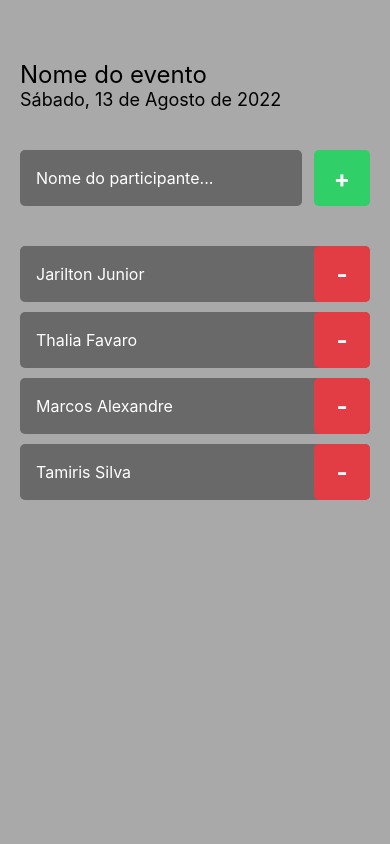
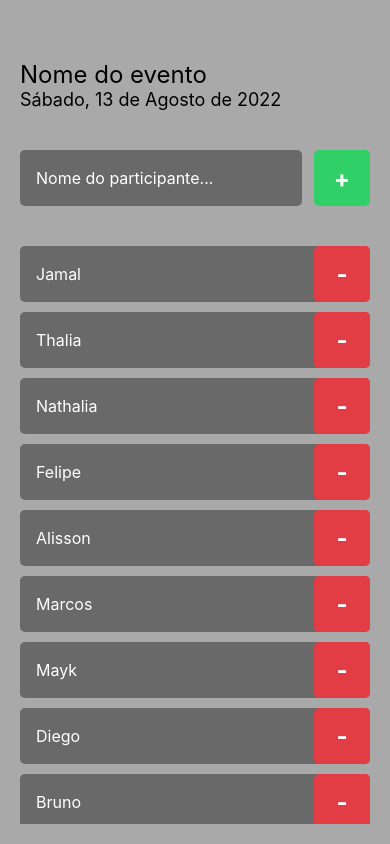
Before and after one commit to jarilton/App_ImHere_React-Native, a React Native app: screen / in a window 390 px wide. Built offline with nearby package versions, Linux system fonts and the light colour scheme.

Commit message:
Percorrendo nome dos partipantes e scroll da tela

```diff
--- a/src/screens/Home/index.tsx
+++ b/src/screens/Home/index.tsx
@@ -1,14 +1,16 @@
-import { Text, View, TextInput, TouchableOpacity } from "react-native";
+import { Text, View, TextInput, TouchableOpacity, ScrollView } from "react-native";
 import { styles } from "./styles";
 import { Participant } from "../../components/Participant";
 
 export default function Home() {
 
+  const participant = ['Jamal', 'Thalia', 'Nathalia', 'Felipe', 'Alisson', 'Marcos', 'Mayk', 'Diego', 'Bruno', 'Ana']
+
   function handlePartipantAdd() {
     alert("Você clicou para adicionar um participante!")
   }
 
-  function handlePartipantRemove( name: string ) {
+  function handlePartipantRemove(name: string) {
     alert(`Você clicou para remover o participante ${name}`)
   }
   return (
@@ -31,10 +33,18 @@ export default function Home() {
         </TouchableOpacity>
       </View>
 
-      <Participant name="Jarilton Junior" onRemove={() => handlePartipantRemove("Jarilton Junior")} />
-      <Participant name="Thalia Favaro" onRemove={() => handlePartipantRemove("Thalia Favaro")} />
-      <Participant name="Marcos Alexandre" onRemove={() => handlePartipantRemove("Marcos Alexandre")} />
-      <Participant name="Tamiris Silva" onRemove={() => handlePartipantRemove("Tamiris Silva")} />
+      <ScrollView showsVerticalScrollIndicator={false}>
+        {
+          participant.map(participant => (
+            <Participant
+              name={participant}
+              onRemove={() => handlePartipantRemove(participant)} />
+          ))
+        }
+      </ScrollView>
+
+
+
 
     </View>
   );
```
